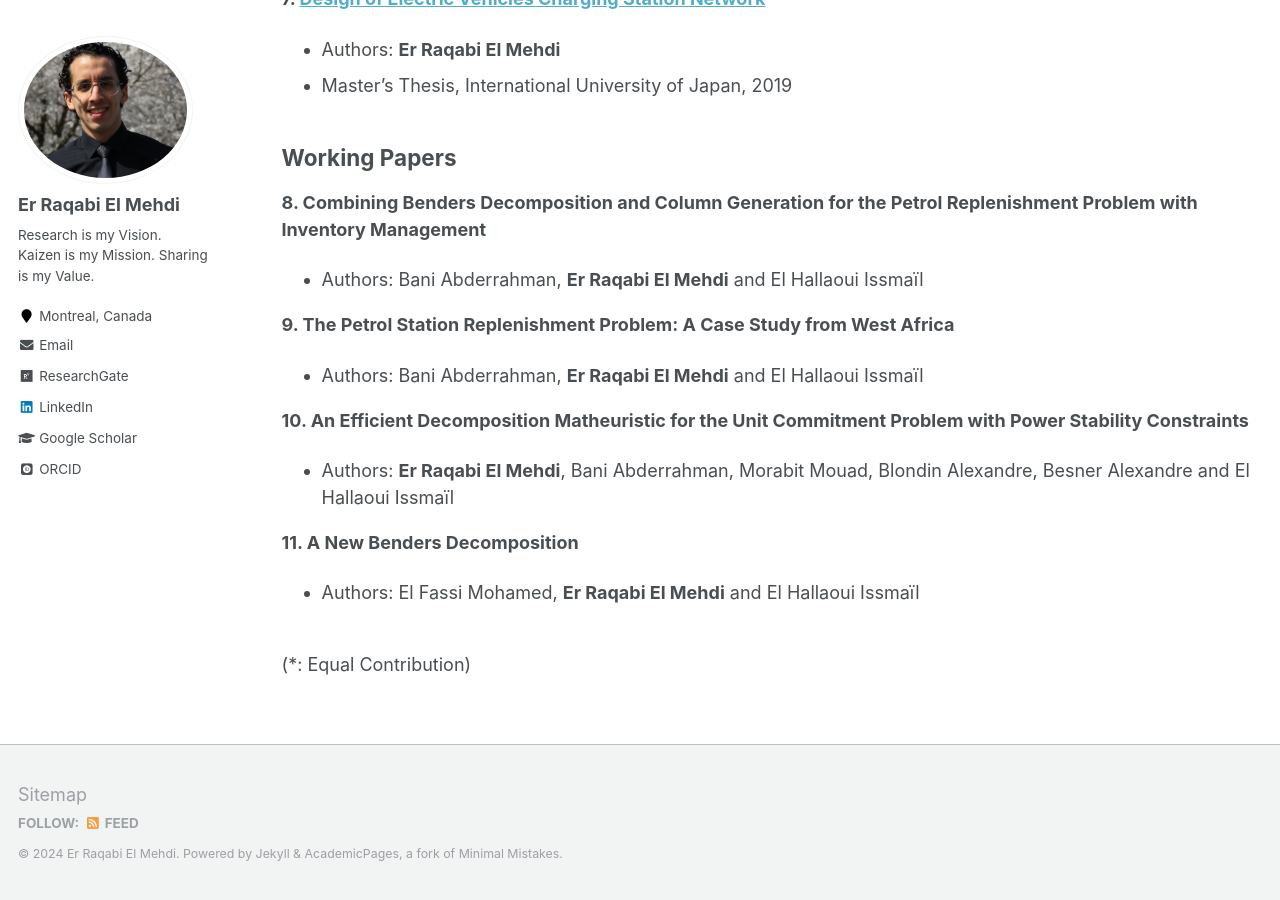
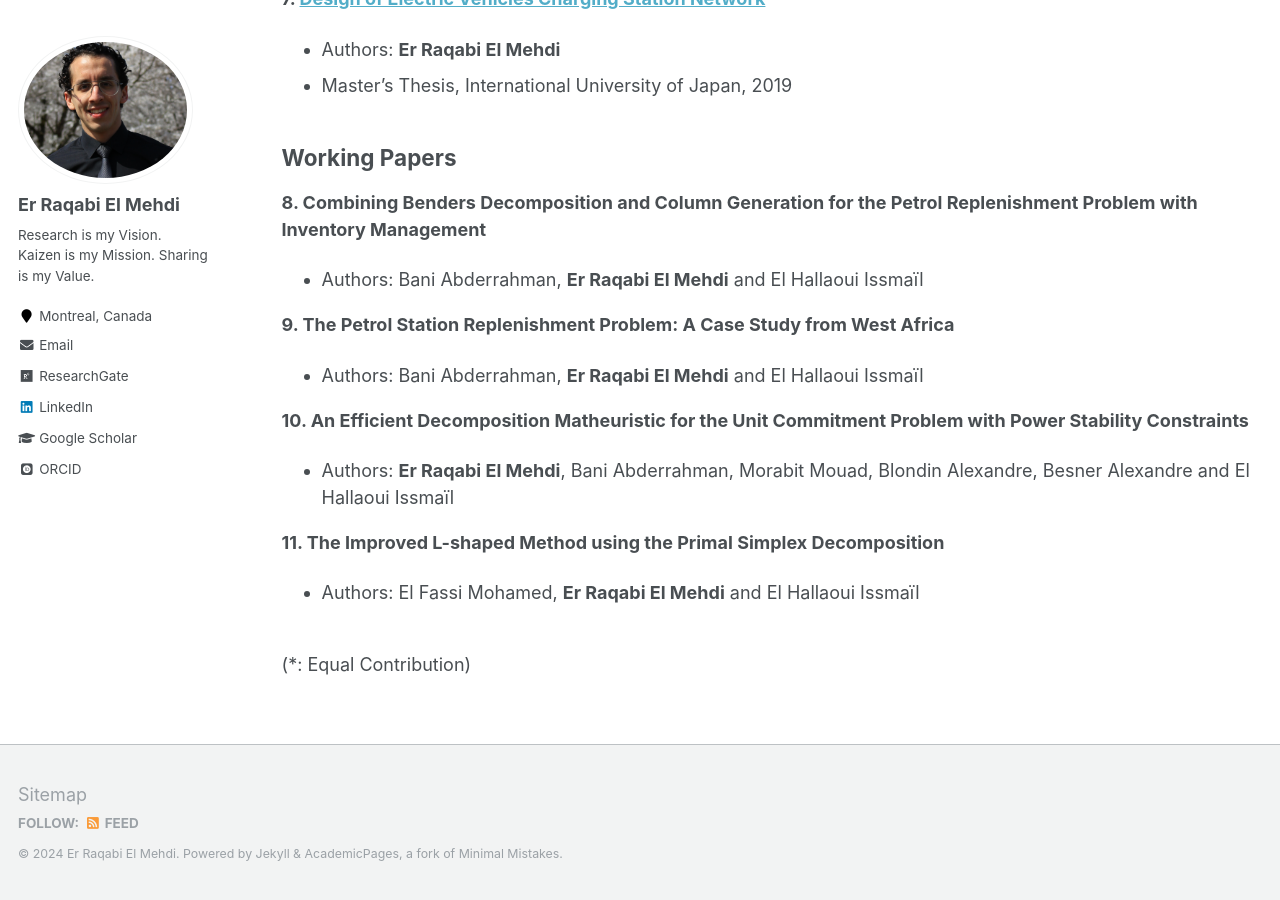
Before and after one commit to RqbMedi/rqbmedi.github.io, a Jekyll site: the page built from _pages/publications.md, in a window 1280 px wide and 900 px high, scrolled down 1515 px. Built offline with Jekyll 4.4.1, drawn with Linux system fonts in a browser that asks for light colours; some web fonts are replaced.

Commit message:
Update publications.md

```diff
--- a/_pages/publications.md
+++ b/_pages/publications.md
@@ -59,7 +59,7 @@ Working Papers
 **10. An Efficient Decomposition Matheuristic for the Unit Commitment Problem with Power Stability Constraints**
  - Authors: **Er Raqabi El Mehdi**, Bani Abderrahman, Morabit Mouad, Blondin Alexandre, Besner Alexandre and El Hallaoui Issmaïl
 
-**11. A New Benders Decomposition**
+**11. The Improved L-shaped Method using the Primal Simplex Decomposition**
  - Authors: El Fassi Mohamed, **Er Raqabi El Mehdi** and El Hallaoui Issmaïl
 
 
```
